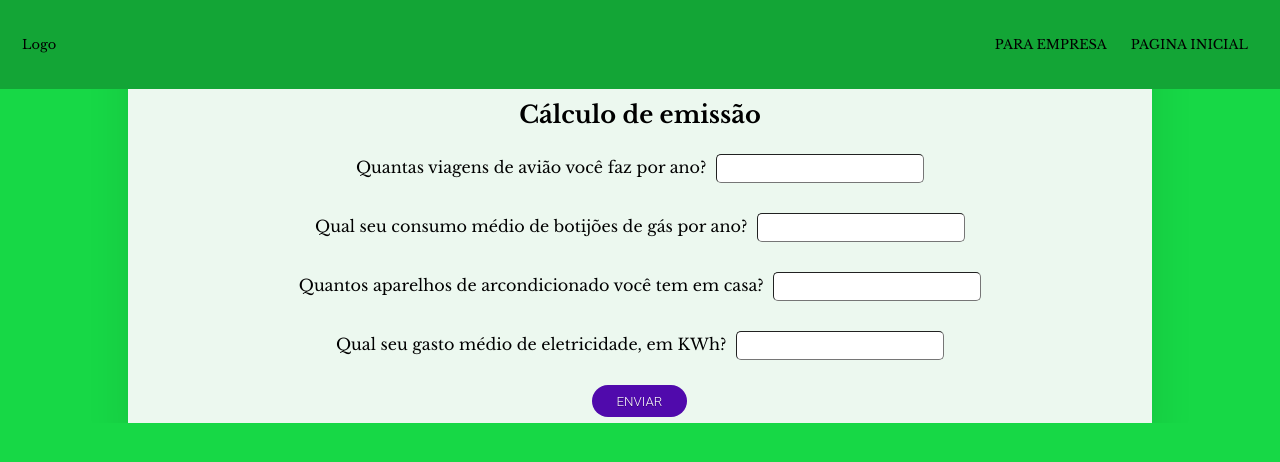
After one commit to ToxicOtter/Carbono-Neutro, a Flask app: page /personal in a window 1280 px wide. The commit adds this page. Shown: the top 462 px of the page. Run offline with Flask 2, Linux system fonts and the light colour scheme.

Commit message:
Criação da página de cálculo individual

```diff
--- a/server.py
+++ b/server.py
@@ -29,6 +29,7 @@ def company():
         #gpd.io.file.fiona.drvsupport.supported_drivers['KML'] = 'rw'
         supported_drivers['KML'] = 'rw'
         my_map = gpd.read_file(r'/home/carbonoFree/.virtualenvs/my-virtualenv/site/files/outro_teste.kml', driver='KML')
+        #my_map = gpd.read_file(r'/files/outro_teste.kml', driver='KML')
         #text = shape(my_map.loc[0,'geometry']).area
 
 
@@ -124,6 +125,18 @@ def combustivel():
     arvore = int(gasto / 0.165105)
     return render_template("company.html", gasto=gasto, arvore=arvore)
 
+@app.route("/personal",methods=["GET","POST"])
+def personal():
+    gasto = 0
+    med_elet = (0.1164 + 0.08200 + 0.0673 + 0.0764 + 0.0883 + 0.1491 + 0.1634 + 0.1743 + 0.1699 + 0.1786 + 0.1484 + 0.1029)/12
+
+    if (request.method == "POST"):
+        gasto += float(request.form["aviao"]) * 0.17
+        gasto += float(request.form["botija"])*0.455
+        gasto += float(request.form["condicionado"])*0.5
+        gasto += float(request.form["eletricidade"])*med_elet
+    arvore = int(gasto / 0.165105)
+    return render_template('personal.html',gasto=gasto, arvore=arvore)
 
 if __name__ == '__main__':
     app.run()
--- a/templates/company.html
+++ b/templates/company.html
@@ -11,7 +11,7 @@
     <header>
         <a href="{{ url_for('main') }}">Logo</a>
         <div class="direita">
-            <a href="#">PARA VOCÊ</a>
+            <a href="{{ url_for('personal') }}">PARA VOCÊ</a>
             <a href="{{ url_for('main') }}">PAGINA INICIAL</a>
         </div>
     </header>
--- a/templates/index.html
+++ b/templates/index.html
@@ -12,7 +12,7 @@
         <a href="#">Logo</a>
         <div class="direita">
             <a href="{{ url_for('company') }}">PARA EMPRESA</a>
-            <a href="#">PARA VOCÊ</a>
+            <a href="{{ url_for('personal') }}">PARA VOCÊ</a>
             <a href="#about-us">CONTATO</a>
         </div>
     </header>
--- /dev/null
+++ b/templates/personal.html
@@ -0,0 +1,64 @@
+<!DOCTYPE html>
+<html lang="en">
+<head>
+    <meta charset="UTF-8">
+    <meta http-equiv="X-UA-Compatible" content="IE=edge">
+    <meta name="viewport" content="width=device-width, initial-scale=1.0">
+    <title>Document</title>
+    <link rel="stylesheet" href="{{ url_for('static',filename='css/company.css') }}">
+</head>
+<body>
+    <header>
+        <a href="{{ url_for('main') }}">Logo</a>
+        <div class="direita">
+            <a href="{{ url_for('company') }}">PARA EMPRESA</a>
+            <a href="{{ url_for('main') }}">PAGINA INICIAL</a>
+        </div>
+    </header>
+    <main>
+        <form action="{{url_for('personal')}}" method="post" enctype="multipart/form-data" class="calcule">
+            <h2>Cálculo de emissão</h2>
+            <div>
+                <label for="aviao">Quantas viagens de avião você faz por ano?</label>
+                <input type="number" name="aviao" id="">
+            </div>
+
+            <div>
+                <label for="botija">Qual seu consumo médio de botijões de gás por ano?</label>
+                <input type="number" name="botija" id="">
+            </div>
+            <div>
+                <label for="condicionado">Quantos aparelhos de arcondicionado você tem em casa?</label>
+                <input type="number" name="condicionado" id="">
+            </div>
+            <div>
+                <label for="eletricidade">Qual seu gasto médio de eletricidade, em KWh?</label>
+                <input type="number" name="eletricidade" id="">
+            </div>
+
+            <input type="submit" value="ENVIAR">
+        </form>
+
+        <div class="results">
+            {% if gasto %}
+            <h2>Você produziu um total de <span>{{ gasto }}</span> toneladas de carbono.</h2>
+            <p>Para compensar essa emissão, você pode plntar <span>{{ arvore }}</span> árvores(s).</p>
+            <p>Caso você possua um terreno ou área que deseja plantar, pode inserir a metragem ou adicionar um arquivo KML gerado no Google Earth.</p>
+
+            <form action="{{url_for('company')}}" method="post" enctype="multipart/form-data">
+                <input type="file" name="file" id="file" multiple="multiple" accept=".kml">
+                <input type="submit">
+            </form>
+            <div>
+                {% if text %}
+                <h2>{{ text }}</h2>
+                {% else %}
+                <h2>Nenhuma area</h2>
+                {% endif %}
+            </div>
+
+            {% endif %}
+        </div>
+    </main>
+</body>
+</html>
```
